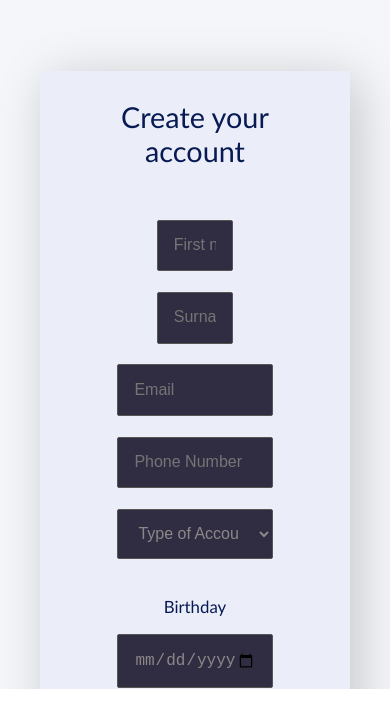
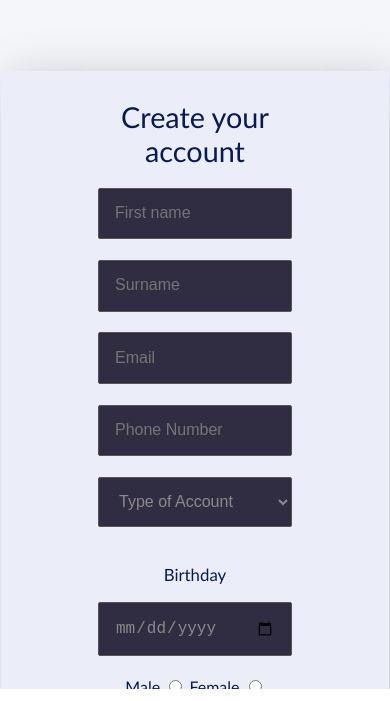
Before and after one commit to Nennyfills/banka, a website: page UI/user/create-account.html in a window 390 px wide. Shown: the part 109-810 px from the top of the page. Drawn offline with Linux system fonts and the light colour scheme.

Commit message:
ch(responsive):update UI mobile view change width size on forms user create account > [#165439755]

```diff
--- a/UI/user/create-account.html
+++ b/UI/user/create-account.html
@@ -56,7 +56,7 @@
     </header>
 
     <div class="content-area">
-        <div class="card-item-create-acount">
+        <div class="card-item-create-user-acount">
           <form action="dashboard.html">
             <h1 id="create-text">Create your account</h1>
             <div id="username">
--- a/UI/user/css-folder/main.css
+++ b/UI/user/css-folder/main.css
@@ -504,16 +504,7 @@ input[type="number"]::-webkit-outer-spin-button {
 #firstname,
 #surname,
 #password,
-#comfirm-password {
-  margin-bottom: 1.3rem;
-  width: 49.3%;
-  border-radius: 2px;
-  background: #302d43;
-  border: solid 1px #555;
-  padding: 0.9rem 1rem;
-  line-height: 1.3rem;
-  font-size: 1rem;
-}
+#comfirm-password ,
 #email,
 #phone-number,
 #address,
@@ -533,7 +524,14 @@ input[type="number"]::-webkit-outer-spin-button {
   padding-bottom: 1rem;
   font-size: 1rem;
 }
-
+.card-item-create-user-acount .primary-btn{
+  margin-bottom: 5rem;
+  width: 100%;
+}
+.card-item-create-user-acount{
+  text-align: center;
+}
+.card-item-create-user-acount
 .card-item-create-acount{
   padding: 10px 0 20px 0;
   align-items: center;
@@ -790,6 +788,17 @@ input[type="checkbox"]:checked ~ .sidemenu {
 }
 @media only screen and (max-width: 760px),
   (min-device-width: 768px) and (max-device-width: 1024px) {
+    .card-item-create-user-acount{
+   padding: 10px 0 20px 0;
+  align-items: center;
+  width: 100% !important;
+  text-align: center;
+  background-color: #ebeef8;
+  align-items: center;
+  justify-content: center;
+  margin: 5rem  auto;
+  box-shadow: .5rem .5rem 3rem rgba(0,0,0,0.2);
+}
     header #logout a :hover{
   text-decoration: none;
   color: #634eeb;
```
